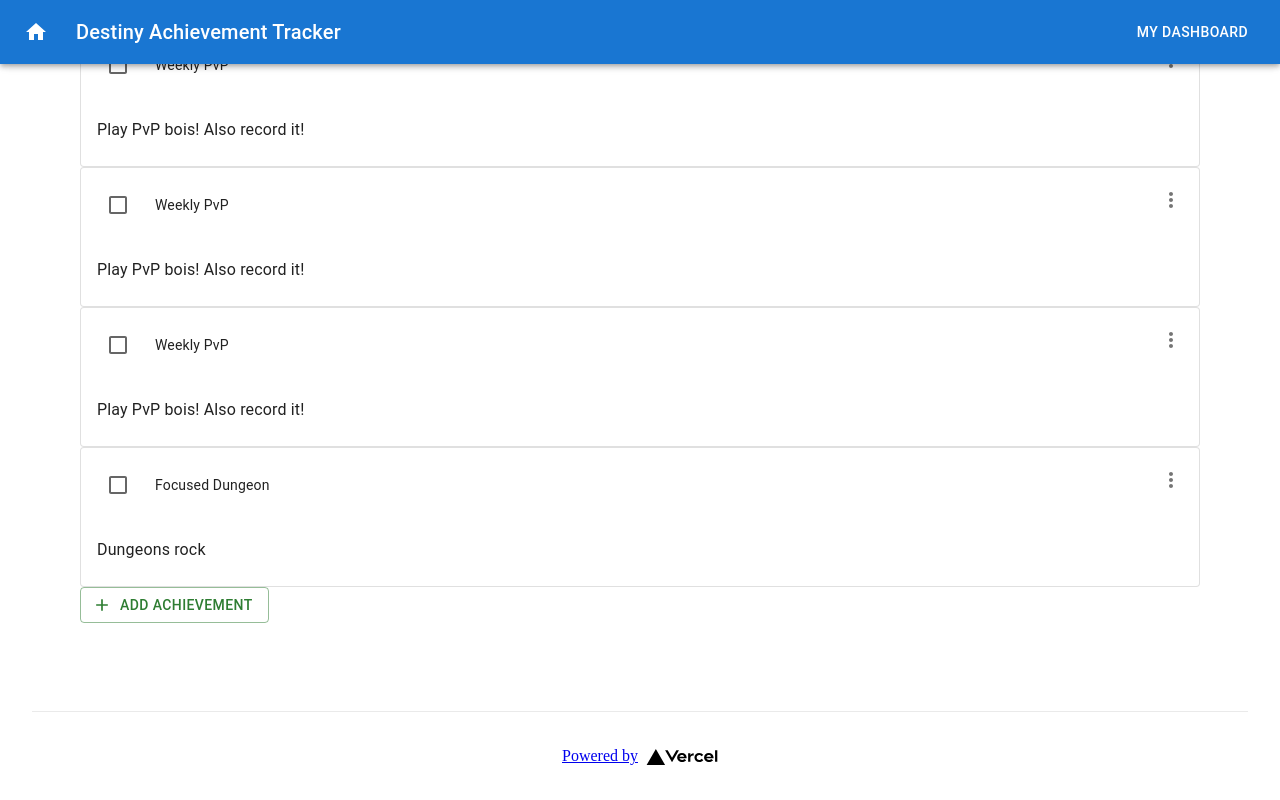
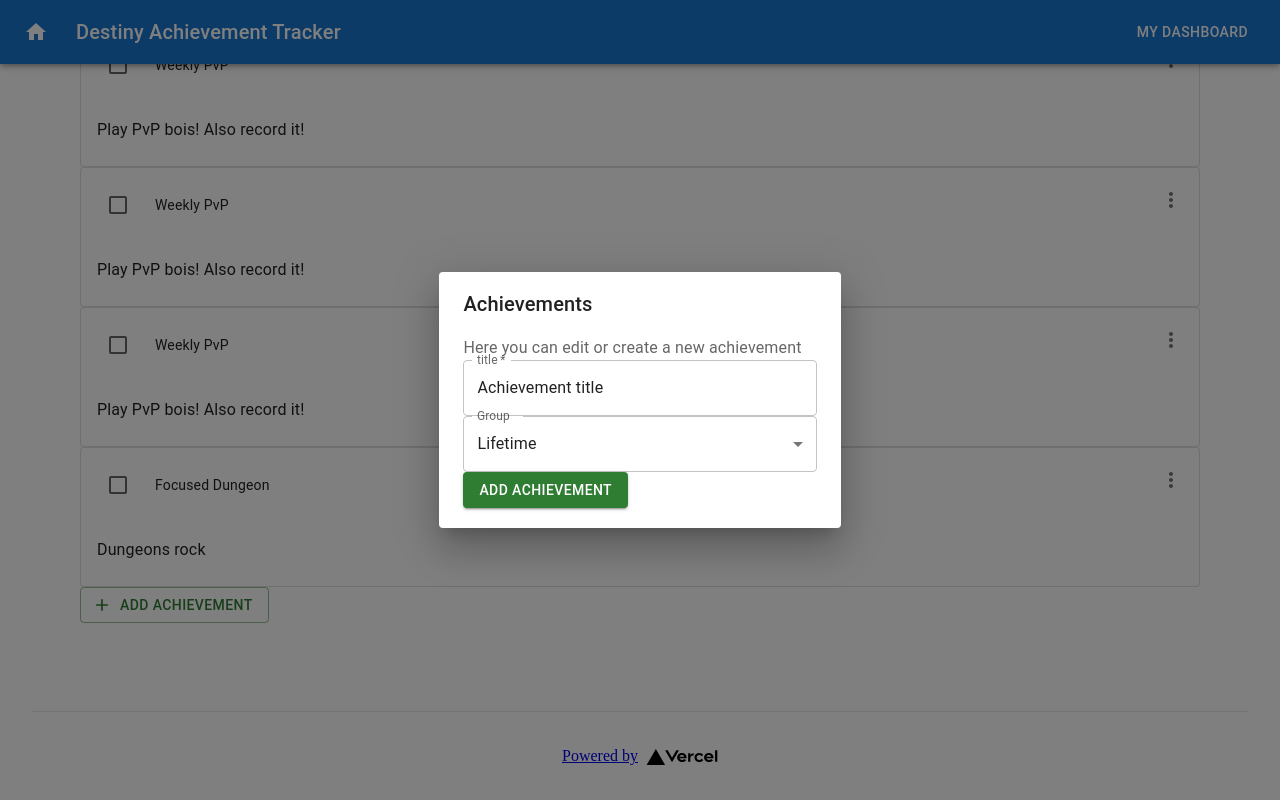
Before and after one commit to fkresler/destiny-todo, a Next.js app: page /dashboard in a window 1280 px wide. Both pictures are taken after a click on the button "ADD ACHIEVEMENT". Shown: the part 309-1109 px from the top of the page. Built offline with nearby package versions, Linux system fonts and the light colour scheme.

Commit message:
feat: add a context to provide achievement data

```diff
--- a/components/AchievementBacklog.tsx
+++ b/components/AchievementBacklog.tsx
@@ -4,7 +4,8 @@ import Tabs from '@mui/material/Tabs';
 import Tab from '@mui/material/Tab';
 import Box from '@mui/material/Box';
 import AchievementBlock from './AchievementBlock';
-import { AchievementGroup, AchievementTracker } from '../types/achievements';
+import { AchievementGroup } from '../types/achievements';
+import { AchievementContext } from '../context/achievements';
 
 type AchievementBacklogDefinition = {
   [key in AchievementGroup]: {
@@ -17,10 +18,6 @@ interface TabPanelProps {
   children?: React.ReactNode;
   label: AchievementGroup;
   isHidden: boolean;
-}
-
-interface AchievementBacklogProps {
-  data?: AchievementTracker[];
 }
 
 const ACHIEVEMENT_BACKLOG_TABS: AchievementBacklogDefinition = {
@@ -66,7 +63,8 @@ function TabPanel({
   );
 }
 
-function AchievementBacklog({ data }: AchievementBacklogProps) {
+function AchievementBacklog() {
+  const achievementHandler = React.useContext(AchievementContext);
   const [selectedTab, setSelectedTab] = React.useState<number>(0);
 
   const handleChange = (event: React.SyntheticEvent, newValue: number) => {
@@ -87,7 +85,7 @@ function AchievementBacklog({ data }: AchievementBacklogProps) {
       </Tabs>
       {Object.entries(ACHIEVEMENT_BACKLOG_TABS).map(([, value]) => (
         <TabPanel key={value.label} label={value.label} isHidden={value.index !== selectedTab}>
-          <AchievementBlock data={data} filter={value.label} />
+          <AchievementBlock data={achievementHandler.data} filter={value.label} />
         </TabPanel>
       ))}
     </div>
--- a/components/AchievementBlock.tsx
+++ b/components/AchievementBlock.tsx
@@ -1,25 +1,62 @@
+import * as React from 'react';
 import Box from '@mui/material/Box';
 import Button from '@mui/material/Button';
 import AddIcon from '@mui/icons-material/Add';
 import Container from '@mui/material/Container';
+import Dialog from '@mui/material/Dialog';
+import DialogContent from '@mui/material/DialogContent';
+import DialogContentText from '@mui/material/DialogContentText';
+import DialogTitle from '@mui/material/DialogTitle';
+import { AchievementData, AchievementGroup, InstancedAchievementData } from '../types/achievements';
 import AchievementCard from './AchievementCard';
-import { AchievementGroup, AchievementTracker } from '../types/achievements';
+import AchievementForm from './AchievementForm';
+import { AchievementContext } from '../context/achievements';
 
 interface AchievementBlockProps {
   filter?: AchievementGroup;
-  data?: AchievementTracker[];
+  data?: InstancedAchievementData[];
 }
 
 function AchievementBlock({ data = [], filter }: AchievementBlockProps) {
+  const [achievementDialog, setAchievementDialog] = React.useState<string | null>(null);
+  const achievementHandler = React.useContext(AchievementContext);
+
+  const handleSubmitNewAchievement = async (newData: AchievementData) => {
+    try {
+      await achievementHandler.addAchievement('new-achievement', newData);
+      setAchievementDialog(null);
+    } catch {
+      // TODO: error handling
+      console.log('Something went wrong');
+    }
+  };
+
+  const handleCreateNewAchievement = () => {
+    setAchievementDialog('new');
+  };
+
+  const handleClose = () => {
+    setAchievementDialog(null);
+  };
+
   return (
     <Container>
+      <Dialog open={!!achievementDialog} onClose={handleClose}>
+        <DialogTitle>Achievements</DialogTitle>
+        <DialogContent>
+          <DialogContentText>
+            Here you can edit or create a new achievement
+          </DialogContentText>
+          <AchievementForm onSubmit={handleSubmitNewAchievement} />
+        </DialogContent>
+      </Dialog>
       <Box>
-        {data.map((tracker) => {
-          if (filter && tracker.group !== filter) {
+        {data.map((achievement) => {
+          if (filter && achievement.group !== filter) {
             return null;
           }
           return (
-            <AchievementCard key={tracker.id} tracker={tracker} />
+            <AchievementCard key={achievement.id} data={achievement} />
           );
         })}
       </Box>
@@ -28,6 +65,7 @@ function AchievementBlock({ data = [], filter }: AchievementBlockProps) {
         startIcon={<AddIcon />}
         variant="outlined"
         aria-label="Add achievement"
+        onClick={handleCreateNewAchievement}
       >
         Add achievement
       </Button>
--- a/components/AchievementCard.tsx
+++ b/components/AchievementCard.tsx
@@ -8,14 +8,14 @@ import IconButton from '@mui/material/IconButton';
 import MoreVertIcon from '@mui/icons-material/MoreVert';
 import Menu from '@mui/material/Menu';
 import MenuItem from '@mui/material/MenuItem';
-import { AchievementTracker } from '../types/achievements';
+import { InstancedAchievementData } from '../types/achievements';
 
 interface AchievementCardProps {
-  tracker: AchievementTracker;
+  data: InstancedAchievementData;
 }
 
-function AchievementCard({ tracker }: AchievementCardProps) {
-  const { id, title, description } = tracker;
+function AchievementCard({ data }: AchievementCardProps) {
+  const { id, title, description } = data;
 
   const [isChecked, setIsChecked] = React.useState<boolean>(false);
   const [anchorEl, setAnchorEl] = React.useState<null | HTMLElement>(null);
@@ -33,6 +33,10 @@ function AchievementCard({ tracker }: AchievementCardProps) {
   const handleChange = (event: React.ChangeEvent<HTMLInputElement>) => {
     setIsChecked(event.target.checked);
   };
+
+  if (isChecked) {
+    return null;
+  }
 
   return (
     <Box sx={{ minWidth: 275 }}>
--- /dev/null
+++ b/components/AchievementForm.tsx
@@ -0,0 +1,122 @@
+import * as React from 'react';
+import Box from '@mui/material/Box';
+import TextField from '@mui/material/TextField';
+import InputLabel from '@mui/material/InputLabel';
+import MenuItem from '@mui/material/MenuItem';
+import FormControl from '@mui/material/FormControl';
+import Select, { SelectChangeEvent } from '@mui/material/Select';
+import Stack from '@mui/material/Stack';
+import Button from '@mui/material/Button';
+import FormHelperText from '@mui/material/FormHelperText';
+import { AchievementGroup, AchievementData, InstancedAchievementData } from '../types/achievements';
+
+interface AchievementFormProps {
+  data?: InstancedAchievementData | null;
+  onSubmit: (data: AchievementData) => void;
+}
+
+type AchievementFormErrors = {
+  [error in keyof AchievementData]?: string;
+};
+
+const defaultFormData: AchievementData = {
+  title: 'Achievement title',
+  group: 'Lifetime',
+  priority: 'Medium',
+};
+
+function AchievementForm({ data = null, onSubmit }: AchievementFormProps) {
+  const initialFormData = data || defaultFormData;
+  const [formData, setFormData] = React.useState<AchievementData>(initialFormData);
+  const [errors, setErrors] = React.useState<AchievementFormErrors>({});
+
+  const handleSubmit = () => {
+    if (Object.keys(errors).length) {
+      return;
+    }
+    onSubmit({
+      ...formData,
+      title: formData.title,
+      group: formData.group,
+    });
+  };
+
+  const handleTitleChange = (event: React.ChangeEvent<HTMLInputElement>) => {
+    const { title, ...otherErrors } = errors;
+    setErrors(otherErrors);
+    const { value } = event.target;
+    if (!value) {
+      setErrors({
+        ...otherErrors,
+        title: 'You need to provide a title',
+      });
+      return;
+    }
+    setFormData({
+      ...formData,
+      title: value,
+    });
+  };
+
+  const handleGroupChange = (event: SelectChangeEvent) => {
+    const newGroup = event.target.value as AchievementGroup;
+    const { group, ...otherErrors } = errors;
+    setErrors(otherErrors);
+    if (!newGroup) {
+      setErrors({
+        ...otherErrors,
+        group: 'You need to provide a group',
+      });
+      return;
+    }
+    setFormData({
+      ...formData,
+      group: newGroup,
+    });
+  };
+
+  return (
+    <Box
+      component="form"
+      onSubmit={handleSubmit}
+    >
+      <TextField
+        id="title"
+        label="title"
+        variant="outlined"
+        required
+        fullWidth
+        value={formData.title}
+        onChange={handleTitleChange}
+        error={!!errors.title}
+        helperText={errors.title}
+      />
+      <FormControl fullWidth>
+        <InputLabel id="achievement-group">Group</InputLabel>
+        <Select
+          labelId="achievement-group"
+          id="group"
+          label="Group"
+          required
+          value={formData.group}
+          onChange={handleGroupChange}
+          error={!!errors.group}
+        >
+          <MenuItem value="Weekly">Weekly</MenuItem>
+          <MenuItem value="Seasonal">Seasonal</MenuItem>
+          <MenuItem value="Lifetime">Lifetime</MenuItem>
+          <MenuItem value="Weapons">Weapons</MenuItem>
+          <MenuItem value="Builds">Builds</MenuItem>
+        </Select>
+        {errors.group && (<FormHelperText>{errors.group}</FormHelperText>)}
+      </FormControl>
+      <Stack direction="row">
+        <Button variant="contained" color="success" onClick={handleSubmit}>
+          Add achievement
+        </Button>
+      </Stack>
+    </Box>
+  );
+}
+
+export default AchievementForm;
--- /dev/null
+++ b/context/achievements.tsx
@@ -0,0 +1,136 @@
+import * as React from 'react';
+import {
+  AchievementCollectionResponse, AchievementResponse, AchievementData, InstancedAchievementData,
+} from '../types/achievements';
+
+interface AchievementContextDefinition {
+  data: InstancedAchievementData[];
+  getAchievements: () => Promise<InstancedAchievementData[]>;
+  getAchievement: (id: string) => Promise<InstancedAchievementData>;
+  addAchievement: (id: string, data: AchievementData) => Promise<InstancedAchievementData>;
+  editAchievement: (id: string, data: AchievementData) => Promise<InstancedAchievementData>;
+  deleteAchievement: (id: string) => Promise<InstancedAchievementData>;
+}
+
+interface AchievementProviderProps {
+  children: React.ReactNode,
+  initialData?: InstancedAchievementData[],
+}
+
+export const AchievementContext = React.createContext<AchievementContextDefinition>({
+  data: [],
+  getAchievements: () => Promise.reject(new Error('Default context should not be called')),
+  getAchievement: () => Promise.reject(new Error('Default context should not be called')),
+  addAchievement: () => Promise.reject(new Error('Default context should not be called')),
+  editAchievement: () => Promise.reject(new Error('Default context should not be called')),
+  deleteAchievement: () => Promise.reject(new Error('Default context should not be called')),
+});
+
+export function AchievementProvider({ children, initialData }: AchievementProviderProps) {
+  const [achievementData, setAchievementData] = React.useState<InstancedAchievementData[]>([]);
+
+  const getAchievements = React.useCallback(async () => {
+    const result = await fetch('/api/achievements');
+    if (result.ok) {
+      const { data } = await result.json() as AchievementCollectionResponse;
+      return data;
+    }
+    throw new Error('Data could not be fetched');
+  }, []);
+
+  const getAchievement = React.useCallback(async (id: string) => {
+    const result = await fetch(`/api/achievements/${id}`);
+    if (result.ok) {
+      const { data } = await result.json() as AchievementResponse;
+      return data;
+    }
+    throw new Error('Data could not be fetched');
+  }, []);
+
+  const addAchievement = React.useCallback(async (id: string, newData: AchievementData) => {
+    const result = await fetch(`/api/achievements/${id}`, {
+      body: JSON.stringify(newData),
+      headers: {
+        'Content-Type': 'application/json',
+      },
+      method: 'POST',
+    });
+    if (result.ok) {
+      const { data } = await result.json() as AchievementResponse;
+      const newLocalData = [...achievementData, data];
+      setAchievementData(newLocalData);
+      return data;
+    }
+    throw new Error('Data could not be fetched');
+  }, [achievementData]);
+
+  const editAchievement = React.useCallback(async (id: string, newData: AchievementData) => {
+    const result = await fetch(`/api/achievements/${id}`, {
+      body: JSON.stringify(newData),
+      headers: {
+        'Content-Type': 'application/json',
+      },
+      method: 'PUT',
+    });
+    if (result.ok) {
+      const { data } = await result.json() as AchievementResponse;
+      let newLocalData = achievementData.filter((achievement) => achievement.id !== id);
+      newLocalData = [...newLocalData, data];
+      setAchievementData(newLocalData);
+      return data;
+    }
+    throw new Error('Data could not be fetched');
+  }, [achievementData]);
+
+  const deleteAchievement = React.useCallback(async (id: string) => {
+    const result = await fetch(`/api/achievements/${id}`, {
+      method: 'DELETE',
+    });
+    if (result.ok) {
+      const { data } = await result.json() as AchievementResponse;
+      const newLocalData = achievementData.filter((achievement) => achievement.id !== id);
+      setAchievementData(newLocalData);
+      return data;
+    }
+    throw new Error('Data could not be fetched');
+  }, [achievementData]);
+
+  React.useEffect(() => {
+    const initAchievements = async () => {
+      try {
+        const result = await getAchievements();
+        setAchievementData(result);
+      } catch {
+        setAchievementData([]);
+      }
+    };
+
+    if (!initialData) {
+      initAchievements();
+    } else {
+      setAchievementData(initialData);
+    }
+  }, [initialData, getAchievements]);
+
+  const providerValue = React.useMemo(() => ({
+    data: achievementData.map((object) => ({ ...object })),
+    getAchievements,
+    getAchievement,
+    addAchievement,
+    editAchievement,
+    deleteAchievement,
+  }), [
+    achievementData,
+    getAchievements,
+    getAchievement,
+    addAchievement,
+    editAchievement,
+    deleteAchievement,
+  ]);
+
+  return (
+    <AchievementContext.Provider value={providerValue}>
+      {children}
+    </AchievementContext.Provider>
+  );
+}
--- a/pages/dashboard.tsx
+++ b/pages/dashboard.tsx
@@ -6,10 +6,13 @@ import Skeleton from '@mui/material/Skeleton';
 import Stack from '@mui/material/Stack';
 import Layout from '../components/Layout';
 import AchievementBacklog from '../components/AchievementBacklog';
-import { AchievementResponse, AchievementErrorResponse } from '../types/achievements';
+import {
+  AchievementCollectionResponse, AchievementCollectionErrorResponse,
+} from '../types/achievements';
+import { AchievementProvider } from '../context/achievements';
 
 const Dashboard: NextPage = function Dashboard() {
-  const { data, error } = useSWR<AchievementResponse, AchievementErrorResponse>(
+  const { data, error } = useSWR<AchievementCollectionResponse, AchievementCollectionErrorResponse>(
     '/api/achievements',
     (apiUrl: string) => fetch(apiUrl).then((res) => res.json()),
   );
@@ -36,6 +39,7 @@ const Dashboard: NextPage = function Dashboard() {
 
   return (
     <Layout>
+      <AchievementProvider initialData={data.data}>
         <Typography variant="h4" gutterBottom component="h1">
           My Dashboard
         </Typography>
@@ -46,7 +50,8 @@ const Dashboard: NextPage = function Dashboard() {
         <Typography variant="h5" gutterBottom component="h2">
           Backlog
         </Typography>
-      <AchievementBacklog data={data.data} />
+        <AchievementBacklog />
+      </AchievementProvider>
     </Layout>
   );
 };
```
Lines whose indentation alone changed are shown as unchanged.
